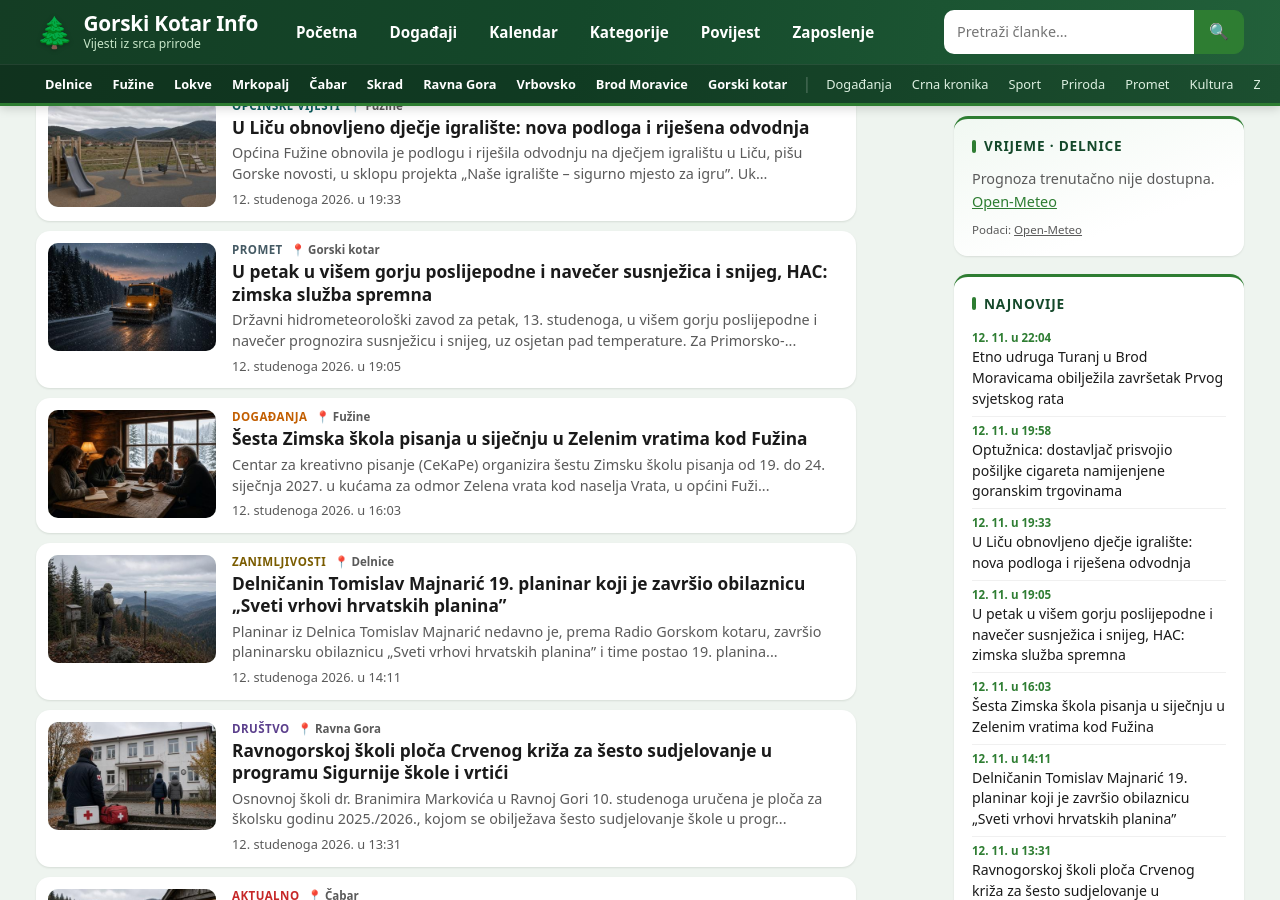
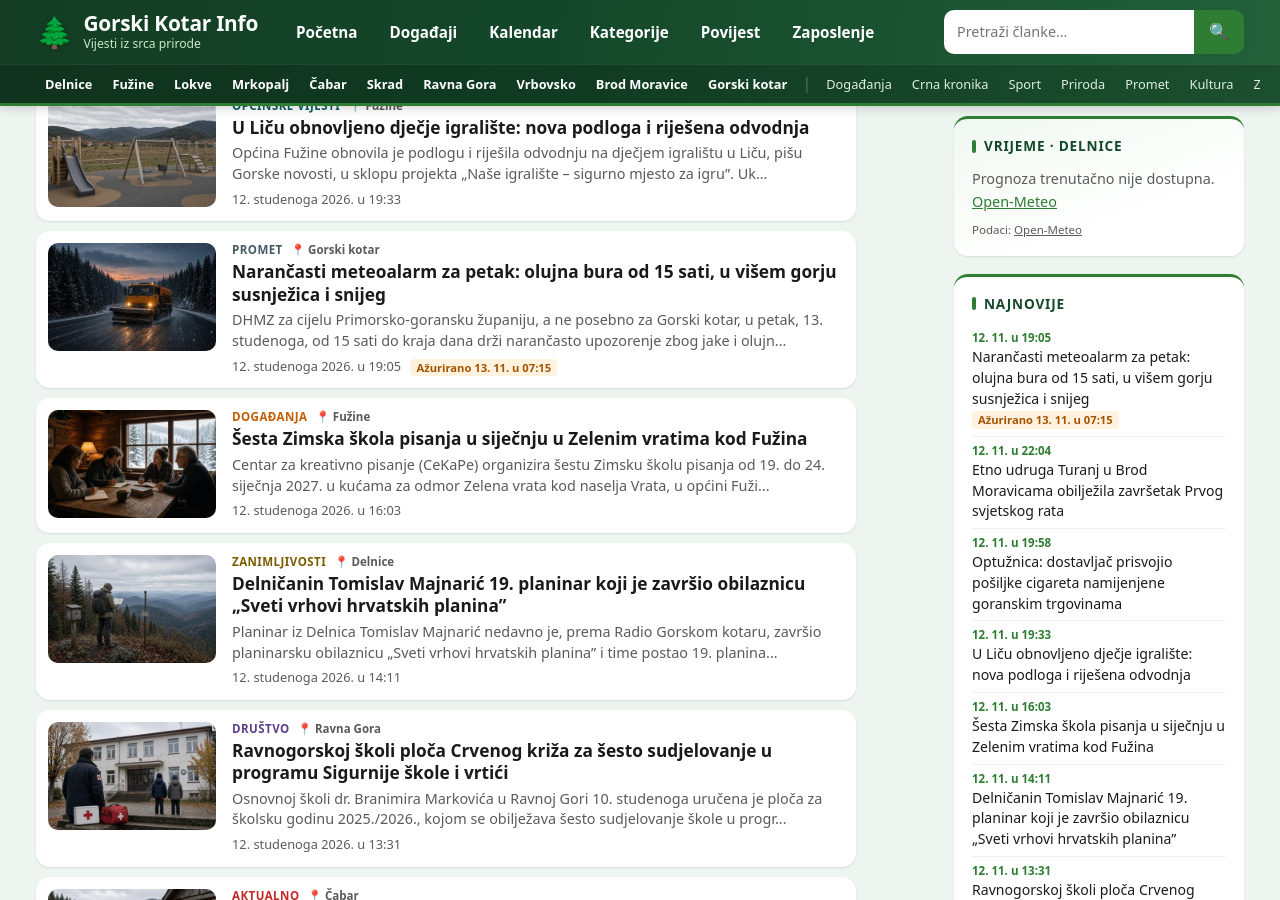
Before and after one commit to MojGK/gorski-kotar.info, a Jekyll site: the page built from arhiva.md, in a window 1280 px wide and 900 px high, scrolled down 629 px. Built offline with Jekyll 4.4.1, drawn with Linux system fonts in a browser that asks for light colours; part of the change alters nothing that is shown.

Commit message:
Dopuna: narančasti meteoalarm za petak – olujna bura od 15 sati, u višem gorju susnježica i snijeg

```diff
--- a/_posts/2026-11-12-snijeg-petak-gorski-kotar-hac-zimska-sluzba.md
+++ b/_posts/2026-11-12-snijeg-petak-gorski-kotar-hac-zimska-sluzba.md
@@ -1,30 +1,39 @@
 ---
 layout: post
 istaknuto: true
-title: "U petak u višem gorju poslijepodne i navečer susnježica i snijeg, HAC: zimska služba spremna"
+title: "Narančasti meteoalarm za petak: olujna bura od 15 sati, u višem gorju susnježica i snijeg"
 date: 2026-11-12 19:05:00 +0100
+azurirano: 2026-11-13 07:15:00 +0100
 location: Gorski kotar
 type: Promet
 categories: [Gorski kotar, Promet]
-excerpt: "Državni hidrometeorološki zavod za petak, 13. studenoga, u višem gorju poslijepodne i navečer prognozira susnježicu i snijeg, uz osjetan pad temperature. Za Primorsko-goransku županiju na snazi je žuto upozorenje zbog kiše tijekom cijelog dana te narančasto zbog jake i olujne bure od 15 sati. Hrvatske autoceste poručuju da je zimska služba na goranskim dionicama aktivna od 15. listopada."
+excerpt: "DHMZ za cijelu Primorsko-goransku županiju, a ne posebno za Gorski kotar, u petak, 13. studenoga, od 15 sati do kraja dana drži narančasto upozorenje zbog jake i olujne bure. Tijekom cijelog dana na snazi je i žuto upozorenje zbog lokalno obilne kiše, uz mogućnost bujičnih i urbanih poplava. U službenoj prognozi DHMZ u višem gorju poslijepodne i navečer najavljuje susnježicu i snijeg; riječ je o prognozi, a ne o već zabilježenim padalinama. Hrvatske autoceste poručuju da je zimska služba na goranskim dionicama aktivna od 15. listopada, a od nedjelje, 15. studenoga, na zimskim dionicama vrijedi obveza zimske opreme."
 image: /assets/images/snijeg-petak-gorski-kotar-hac-zimska-sluzba-ai.jpg
 image_alt: "AI ilustracija: ralica i posipač soli na mokroj autocesti kroz goransku šumu u sumrak, uz padanje mokrog snijega"
 image_credit: "AI ilustracija"
 ---
 
-U **petak, 13. studenoga**, u Gorskom kotaru se, prema službenoj prognozi Državnog hidrometeorološkog zavoda (DHMZ), očekuje promjenljivo i pretežno oblačno vrijeme, povremeno uz kišu, **mjestimice obilnu**. U **višem gorju** DHMZ u poslijepodnevnim i večernjim satima prognozira **susnježicu i snijeg**. Riječ je o **prognozi**, a ne o već zabilježenim padalinama.
+**Dopuna 13. 11.:** Državni hidrometeorološki zavod (DHMZ) za **petak, 13. studenoga**, za **cijelu Primorsko-goransku županiju** drži na snazi **narančasto** upozorenje zbog **jake i olujne bure**, koje vrijedi **od 15 sati do kraja dana**. Narančasti stupanj odnosi se na buru u županiji u cjelini, a ne posebno na Gorski kotar. Tijekom cijelog dana na snazi je i **žuto** upozorenje zbog **lokalno obilne kiše**, uz mogućnost bujičnih i urbanih poplava.
 
-Prognoza „Hrvatska sutra” za 13. studenoga, zadnji put ažurirana **12. studenoga u 13 sati**, navodi jutarnju temperaturu većinom od 10 do 15 °C, zatim **osjetan pad**, pa poslijepodne od 6 do 12 °C, **u gorju i nižu**. Vjetar će u noći i ujutro biti umjeren, ponegdje i jak jugozapadni, a zatim naglo okrenuti na sjeverni i sjeveroistočni, na udare prolazno i olujan.
+U službenoj prognozi „Hrvatska danas”, zadnji put ažuriranoj **13. studenoga u 6 sati**, DHMZ za **više gorje** u poslijepodnevnim i večernjim satima najavljuje **susnježicu i snijeg**. Riječ je o **prognozi i upozorenju**, a ne o već zabilježenim padalinama. **Službeno upozorenje zbog snijega nije izdano.**
 
-[Fiuman](https://www.fiuman.hr/u-gorskom-kotaru-ocekuje-se-snijeg-hac-porucuje-spremni-smo-za-zimske-uvjete/), pozivajući se na vremenske prognoze, dodatno navodi da se u **Delnicama** snježne oborine očekuju u večernjim satima te da bi temperatura tijekom noći mogla pasti **ispod ništice**. Takvi bi uvjeti, prema istom izvoru, mogli otežati promet, osobito na autocesti **A6** Rijeka – Zagreb. Ti detalji nisu izrijekom navedeni u DHMZ-ovoj prognozi „Hrvatska sutra”.
+Danas se, prema toj prognozi, očekuje promjenljivo, ponegdje i pretežno oblačno vrijeme, povremeno uz kišu, na sjevernom Jadranu i u **Gorskom kotaru mjestimice obilnu**. Temperatura je u osjetnom padu: poslijepodne uglavnom od 6 do 10 °C, **u gorju i niža**. Vjetar već prijepodne okreće s umjerenog, ponegdje i jakog jugozapadnog na sjeverni i sjeveroistočni, na udare prolazno i olujan. Na sjevernom Jadranu od sredine dana očekuje se bura, podno Velebita jaka i olujna.
 
-## Upozorenja DHMZ-a za petak
+[Novi list](https://www.novilist.hr/novosti/veceras-zahladenje-i-okretanje-na-buru-bit-ce-i-snijega-u-gorskom-kotaru/) jutros, u 6:36, prenosi istu DHMZ-ovu prognozu da će u višem gorju poslijepodne i navečer padati susnježica i snijeg.
 
-Za **petak** je DHMZ za Primorsko-goransku županiju već objavio upozorenja. Zbog kiše vrijedi **žuto** upozorenje **tijekom cijelog dana**: lokalno obilna kiša, uz moguće bujične i urbane poplave, lokalizirano poplavljivanje manjeg broja građevina i teške uvjete za vožnju zbog smanjene vidljivosti i mokrih kolnika.
+[Rijeka danas](https://www.rijekadanas.com/rijeka-kvarner-narancasti-meteoalarm-bura-snijeg-gorski-kotar-13-studenoga-2026/), pozivajući se na prognozu stručnjaka DHMZ-a objavljenu na HRT-u u četvrtak poslijepodne, dodatno navodi da će temperatura naglo pasti najprije u gorju te da se u **drugom dijelu petka i u subotu** u Gorskoj Hrvatskoj očekuje snijeg, **uz mogućnost stvaranja snježnog pokrivača**. Ta najava **nije izrijekom navedena** u službenim prognozama „Hrvatska danas” i „Hrvatska sutra” na meteo.hr. Za **subotu, 14. studenoga**, prognoza „Hrvatska sutra”, zadnji put ažurirana **13. studenoga u 1 sat**, predviđa većinom sunčano i hladnije vrijeme, bez izričite najave snijega. Najniža temperatura uglavnom od 0 do 5 °C, najviša dnevna između 6 i 11 °C, **u gorju malo niža**.
 
-Upozorenje za vjetar se tijekom dana mijenja. Od ponoći do 6 sati **žuto** je zbog jakog juga i jugozapadnog vjetra, lokalno s olujnim udarima. Od 10 do 15 sati opet je **žuto**, tada zbog jake bure s olujnim udarima. **Od 15 sati do kraja dana stupanj je narančasti**: jaka i olujna bura. DHMZ tada upozorava na poremećaje, oštećenja konstrukcija i rizik od ozljeda zbog iščupanih stabala, polomljenih grana i letećih krhotina, te na mogući prekid prometa i opskrbe električnom energijom.
+[Fiuman](https://www.fiuman.hr/u-gorskom-kotaru-ocekuje-se-snijeg-hac-porucuje-spremni-smo-za-zimske-uvjete/), pozivajući se na vremenske prognoze, dodatno navodi da se u **Delnicama** snježne oborine očekuju u večernjim satima te da bi temperatura tijekom noći mogla pasti **ispod ništice**. Takvi bi uvjeti, prema istom izvoru, mogli otežati promet, osobito na autocesti **A6** Rijeka – Zagreb. Ti detalji nisu izrijekom navedeni u DHMZ-ovim prognozama „Hrvatska danas” i „Hrvatska sutra”.
 
-**Službeno upozorenje zbog snijega za petak nije izdano.** Snijeg je naveden u prognozi za više gorje, a razine upozorenja DHMZ može tijekom dana mijenjati. O narančastom upozorenju za **četvrtak, 12. studenoga**, portal je pisao u [članku od 10. studenoga]({{ '/dhmz-narancasto-upozorenje-cetvrtak-kisa-jugo-snijeg/' | relative_url }}).
+## Upozorenja DHMZ-a za petak i noć na subotu
+
+Zbog kiše za Primorsko-goransku županiju u petak vrijedi **žuto** upozorenje **tijekom cijelog dana**: lokalno obilna kiša, uz moguće bujične i urbane poplave, lokalizirano poplavljivanje manjeg broja građevina i teške uvjete za vožnju zbog smanjene vidljivosti i mokrih kolnika.
+
+Upozorenje za vjetar se tijekom dana mijenja. Od ponoći do 6 sati vrijedilo je **žuto** zbog jakog juga i jugozapadnog vjetra, lokalno s olujnim udarima. Od 10 do 15 sati opet je **žuto**, tada zbog jake bure s olujnim udarima. **Od 15 sati do kraja dana stupanj je narančasti**: jaka i olujna bura, i to za **cijelu županiju**. DHMZ tada upozorava da budete spremni na poremećaje, oštećenja konstrukcija i rizik od ozljeda zbog iščupanih stabala, polomljenih grana i letećih krhotina, te na mogući prekid prometa i opskrbe električnom energijom.
+
+Narančasto upozorenje zbog bure nastavlja se i u **noći na subotu**, do 3 sata, a zatim do kraja subote ostaje **žuto** zbog jake bure s olujnim udarima. Razine upozorenja DHMZ može tijekom dana mijenjati.
+
+O narančastom upozorenju za **četvrtak, 12. studenoga**, portal je pisao u [članku od 10. studenoga]({{ '/dhmz-narancasto-upozorenje-cetvrtak-kisa-jugo-snijeg/' | relative_url }}).
 
 ## HAC: zimska služba na goranskim dionicama aktivna od 15. listopada
 
@@ -32,7 +41,7 @@ Uoči najavljenog zahlađenja oglasile su se Hrvatske autoceste (HAC). Prema pri
 
 HAC posebno naglašava, kako prenosi Fiuman, da tijekom obilnih snježnih padalina nije realno očekivati da će kolnik u svakom trenutku biti potpuno očišćen. „Važno je razumjeti da nijedna zimska služba ne može ukloniti snijeg prije nego što počne padati, niti tijekom intenzivnih oborina održavati kolnik potpuno bez snijega. Cilj zimskog održavanja nije osigurati ‘crni kolnik’ u svakom trenutku, nego osigurati sigurnu i prohodnu prometnicu“, poručuju iz HAC-a.
 
-Iz HAC-a također podsjećaju da od **nedjelje, 15. studenoga**, na zimskim dionicama javnih cesta počinje razdoblje obvezne uporabe zimske opreme, koje traje do 15. travnja. Vozačima savjetuju da prije putovanja provjere stanje na cestama i brzinu prilagode uvjetima.
+Iz HAC-a također podsjećaju da od **nedjelje, 15. studenoga**, na zimskim dionicama javnih cesta počinje razdoblje obvezne uporabe zimske opreme, koje traje do 15. travnja. Vozačima savjetuju da prije putovanja, osobito kroz Gorski kotar, provjere stanje na cestama i brzinu prilagode uvjetima.
 
 Stanje na cestama može se pratiti na [HAK-u](https://www.hak.hr/info/stanje-na-cestama/), a ažurirane prognoze i upozorenja na [meteo.hr](https://meteo.hr/naslovnica-upozorenja-zupanije.php).
 
@@ -40,6 +49,9 @@ Stanje na cestama može se pratiti na [HAK-u](https://www.hak.hr/info/stanje-na-
 
 *Izvori:*
 
-- *DHMZ, prognoza „Hrvatska sutra” za 13. 11. 2026., zadnja izmjena 12. 11. 2026. u 13 h ([meteo.hr](https://meteo.hr/prognoze.php?param=hrsutra&section=prognoze_metp))*
-- *DHMZ, upozorenja po županijama za petak, 13. 11. 2026., Primorsko-goranska županija ([meteo.hr](https://meteo.hr/naslovnica-upozorenja-zupanije.php?dan=1&tab=upozorenja))*
+- *DHMZ, prognoza „Hrvatska danas” za 13. 11. 2026., zadnja izmjena 13. 11. 2026. u 6 h ([meteo.hr](https://meteo.hr/prognoze.php?param=hrdanas&section=prognoze_metp))*
+- *DHMZ, prognoza „Hrvatska sutra” za 14. 11. 2026., zadnja izmjena 13. 11. 2026. u 1 h ([meteo.hr](https://meteo.hr/prognoze.php?param=hrsutra&section=prognoze_metp))*
+- *DHMZ, upozorenja po županijama za petak, 13. 11. 2026., i subotu, 14. 11. 2026., Primorsko-goranska županija ([meteo.hr](https://meteo.hr/naslovnica-upozorenja-zupanije.php?tab=upozorenja))*
+- *Rijeka danas, „Narančasti meteoalarm za riječku regiju: Stiže olujna bura, u Gorskom kotaru moguć snijeg”, 12. 11. 2026. ([rijekadanas.com](https://www.rijekadanas.com/rijeka-kvarner-narancasti-meteoalarm-bura-snijeg-gorski-kotar-13-studenoga-2026/))*
+- *Novi list, „Večeras zahlađenje i okretanje na buru, bit će i snijega u Gorskom kotaru”, 13. 11. 2026. ([novilist.hr](https://www.novilist.hr/novosti/veceras-zahladenje-i-okretanje-na-buru-bit-ce-i-snijega-u-gorskom-kotaru/))*
 - *Fiuman, „U Gorskom kotaru očekuje se snijeg, HAC poručuje: Spremni smo za zimske uvjete”, 12. 11. 2026. ([fiuman.hr](https://www.fiuman.hr/u-gorskom-kotaru-ocekuje-se-snijeg-hac-porucuje-spremni-smo-za-zimske-uvjete/))*
```
